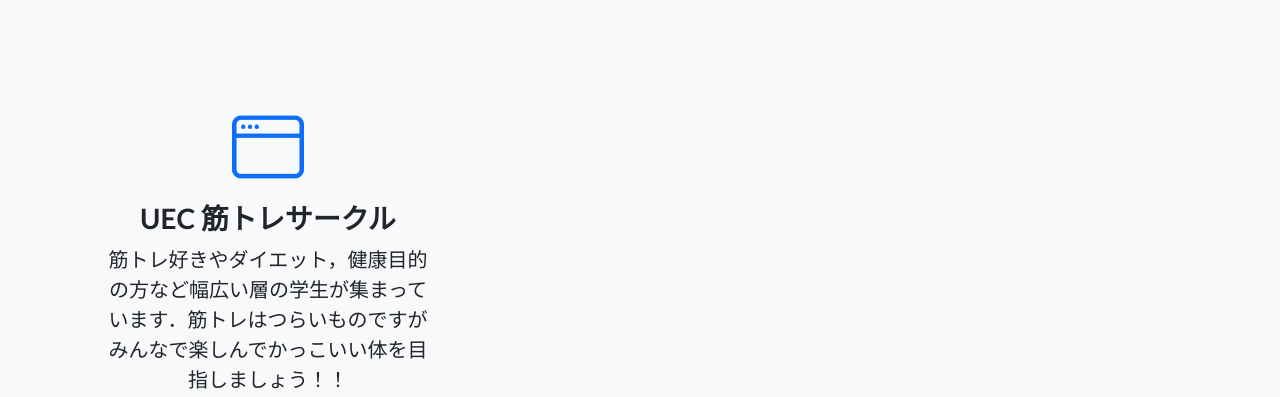
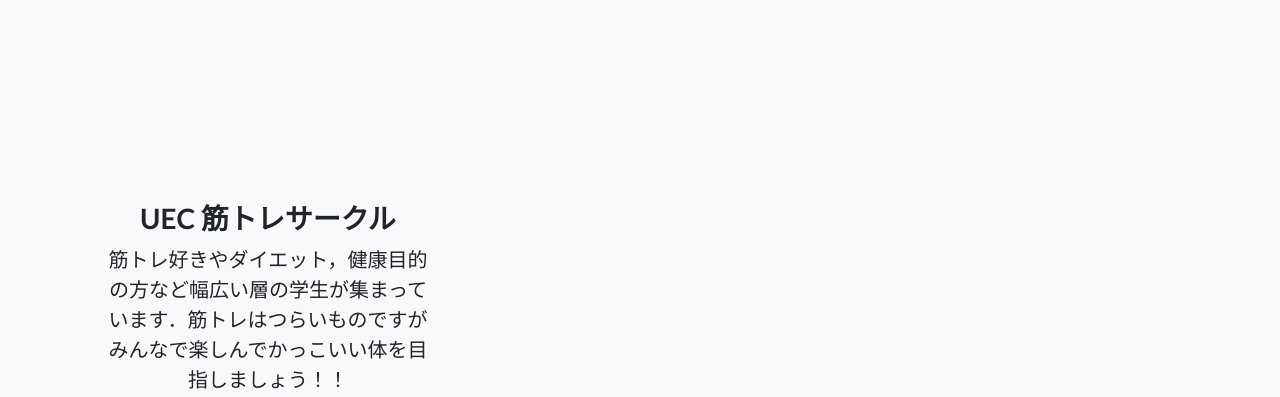
Before and after one commit to kekecdev/uec_muscle_hp, a plain HTML site: page template/index.html in a window 1280 px wide. Shown: the part 625-1022 px from the top of the page. Drawn offline with nearby package versions, Linux system fonts and the light colour scheme.

Commit message:
del icon

```diff
--- a/template/index.html
+++ b/template/index.html
@@ -47,14 +47,15 @@
         <!-- Icons Grid-->
         <section class="features-icons bg-light text-center">
             <div class="container">
-
-                    <div class="col-lg-4">
-                        <div class="features-icons-item mx-auto mb-5 mb-lg-0 mb-lg-3">
-                            <div class="features-icons-icon d-flex"><i class="bi-window m-auto text-primary"></i></div>
-                            <h3>UEC 筋トレサークル</h3>
-                            <p class="lead mb-0">筋トレ好きやダイエット，健康目的の方など幅広い層の学生が集まっています．筋トレはつらいものですがみんなで楽しんでかっこいい体を目指しましょう！！</p>
+                <div class="col-lg-4">
+                    <div class="features-icons-item mx-auto mb-5 mb-lg-0 mb-lg-3">
+                        <div class="features-icons-icon d-flex">
+                            <!-- アイコンを削除 -->
                         </div>
+                        <h3>UEC 筋トレサークル</h3>
+                        <p class="lead mb-0">筋トレ好きやダイエット，健康目的の方など幅広い層の学生が集まっています．筋トレはつらいものですがみんなで楽しんでかっこいい体を目指しましょう！！</p>
                     </div>
+                </div>
             </div>
         </section>
         <!-- Image Showcases-->
```
